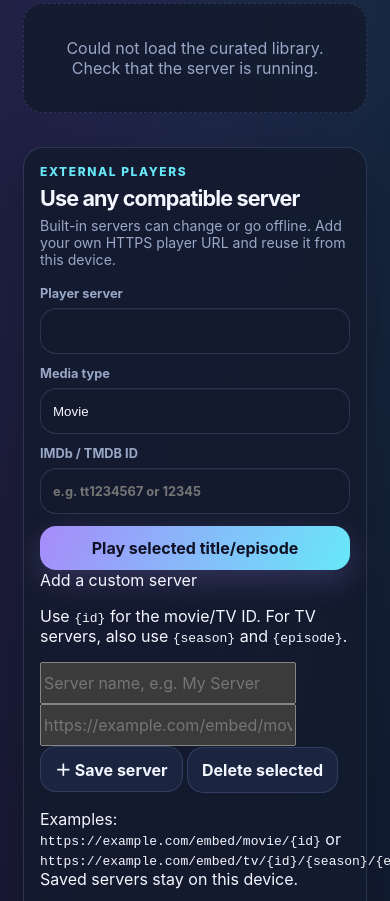
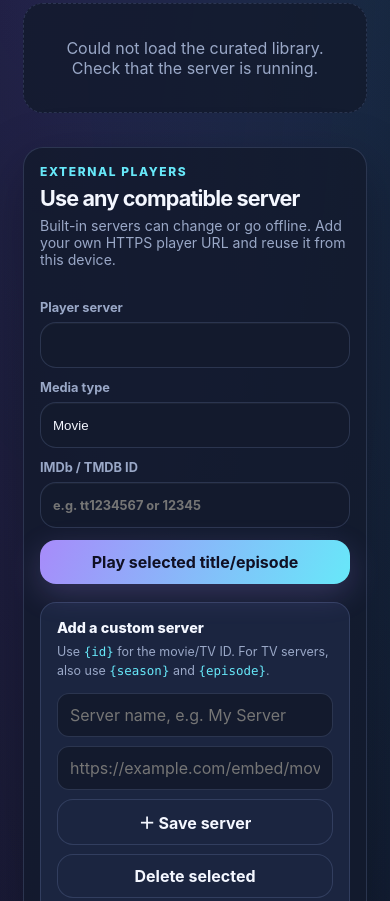
Before and after one commit to vifulnirala/mysttery, a website: page public/index.html in a window 390 px wide. Shown: the part 649-1550 px from the top of the page. Drawn offline with Linux system fonts and the light colour scheme; no server answers.

Commit message:
Style custom external server controls

```diff
--- a/public/css/styles.css
+++ b/public/css/styles.css
@@ -99,6 +99,22 @@
     .embed-field input, .embed-field select { width: 100%; min-width: 0; min-height: 44px; border: 1px solid var(--line); border-radius: 12px; padding: 10px 12px; background: var(--surface-solid); color: var(--text); }
     .embed-form .btn { min-height: 44px; }
     .embed-status { min-height: 20px; color: var(--muted); font-size: .85rem; margin-top: 12px; }
+    .external-config-head { display: flex; align-items: flex-start; justify-content: space-between; gap: 16px; }
+    .custom-server-editor { margin-top: 18px; padding: 16px; border: 1px solid var(--line); border-radius: 16px; background: var(--surface-2); }
+    .custom-server-title { font-weight: 800; font-size: .9rem; }
+    .custom-server-editor p { color: var(--muted); font-size: .78rem; line-height: 1.5; margin: 7px 0 0; }
+    .custom-server-editor code { font-family: ui-monospace, SFMono-Regular, Menlo, monospace; color: var(--accent-2); }
+    .custom-server-fields { display: grid; grid-template-columns: minmax(130px, .7fr) minmax(260px, 1.6fr) auto auto; gap: 9px; margin-top: 12px; }
+    .custom-server-fields input { width: 100%; min-width: 0; min-height: 44px; border: 1px solid var(--line); border-radius: 12px; padding: 10px 12px; background: var(--surface-solid); color: var(--text); }
+    .custom-server-fields .btn { min-height: 44px; white-space: nowrap; }
+    @media (max-width: 820px) {
+      .custom-server-fields { grid-template-columns: 1fr 1fr; }
+      .custom-server-fields input:first-child { grid-column: 1 / -1; }
+    }
+    @media (max-width: 560px) {
+      .custom-server-fields { grid-template-columns: 1fr; }
+      .custom-server-fields input:first-child { grid-column: auto; }
+    }
     .title-search-row { display: grid; grid-template-columns: minmax(0, 1fr) auto; gap: 10px; margin-top: 16px; }
     .title-search-row input { width: 100%; min-width: 0; min-height: 44px; border: 1px solid var(--line); border-radius: 12px; padding: 10px 12px; background: var(--surface-solid); color: var(--text); }
     .title-search-results { display: grid; gap: 8px; margin-top: 12px; }
```
